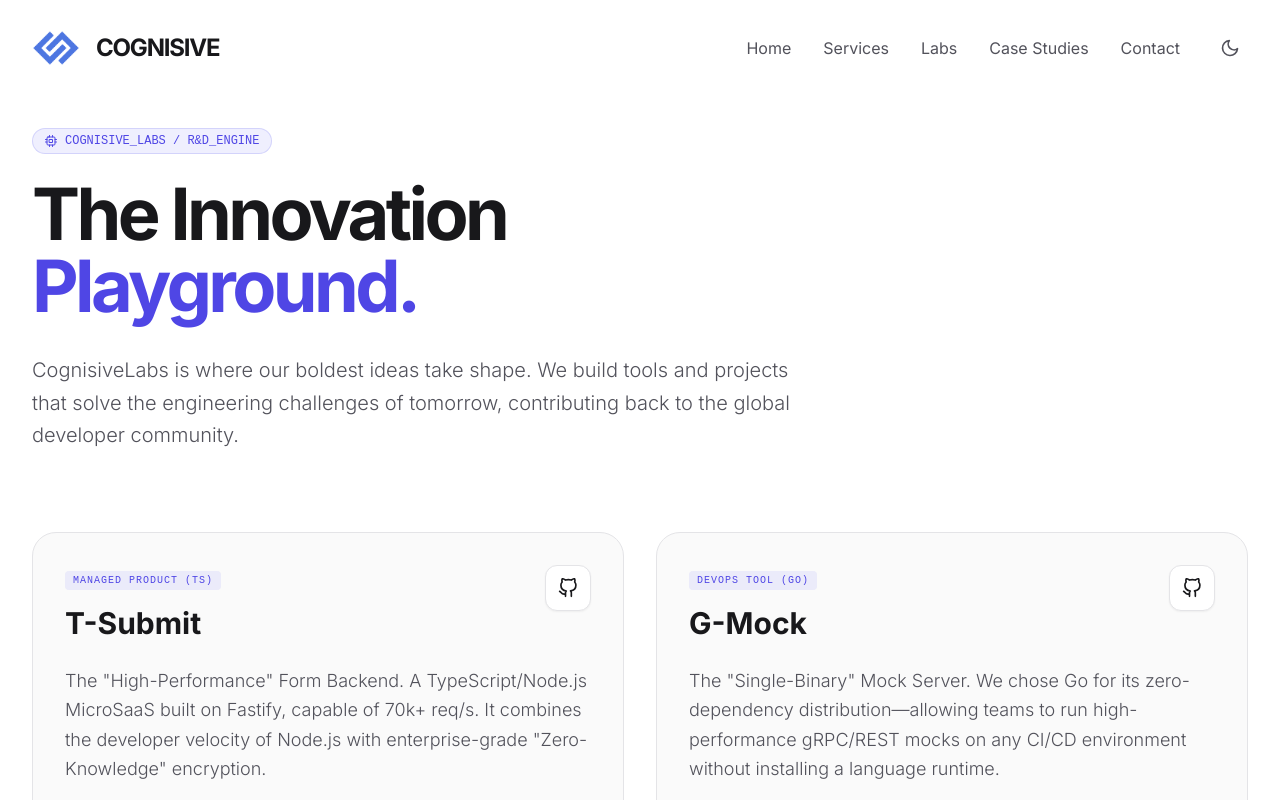
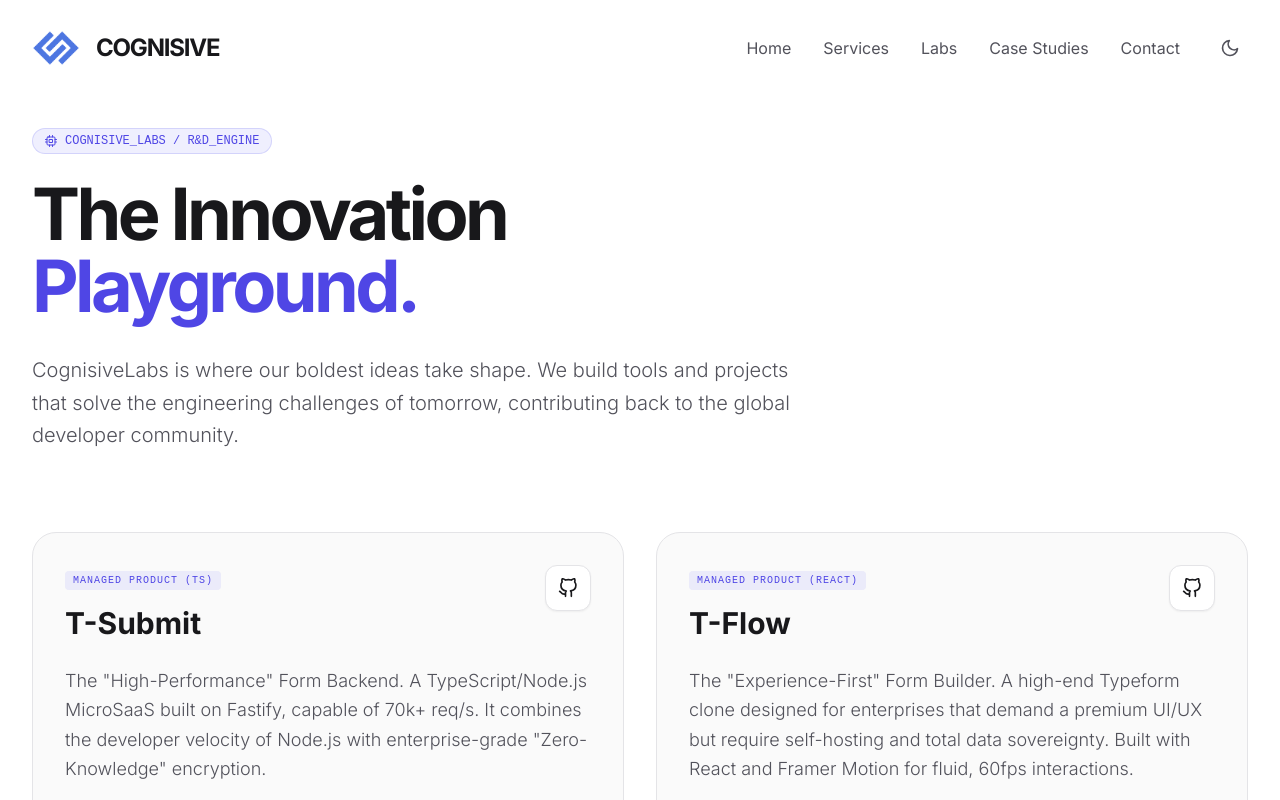
Before and after one commit to cognisivelabs/cognisivelabs.github.io, a Next.js app: page /projects in a window 1280 px wide. Shown: the top 800 px of the page. Built offline with nearby package versions, Linux system fonts and the light colour scheme.

Commit message:
Add: T-Flow (Typeform Clone) to Labs
- Introduced T-Flow as the premium UI/UX counterpart to T-Submit
- Followed [T]-Prefix convention for Node.js/React projects
- Highlighted 60fps interactions and data sovereignty as key USPs

```diff
--- a/app/projects/page.tsx
+++ b/app/projects/page.tsx
@@ -12,6 +12,15 @@ const projects = [
     github: 'https://github.com/cognisivelabs/t-submit',
     status: 'BETA',
     achievements: ['70k Req/s Throughput', 'AES-256 Client-Side Encryption', 'Multi-Provider Webhooks']
+  },
+  {
+    title: 'T-Flow',
+    category: 'Managed Product (React)',
+    description: 'The "Experience-First" Form Builder. A high-end Typeform clone designed for enterprises that demand a premium UI/UX but require self-hosting and total data sovereignty. Built with React and Framer Motion for fluid, 60fps interactions.',
+    tech: ['React', 'Node.js', 'Framer Motion'],
+    github: 'https://github.com/cognisivelabs/t-flow',
+    status: 'BETA',
+    achievements: ['Fluid 60fps Transitions', 'Drag-and-Drop Builder', 'Headless Renderer Support']
   },
   {
     title: 'G-Mock',
```
